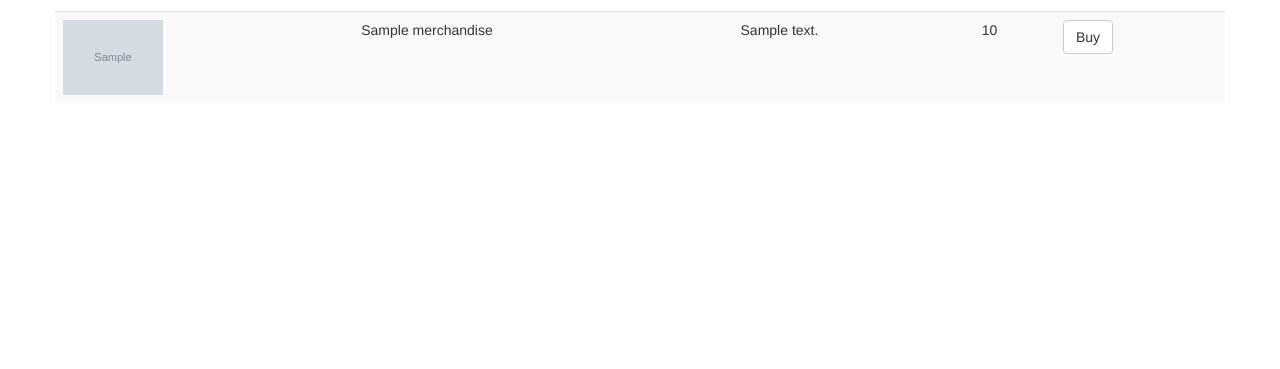
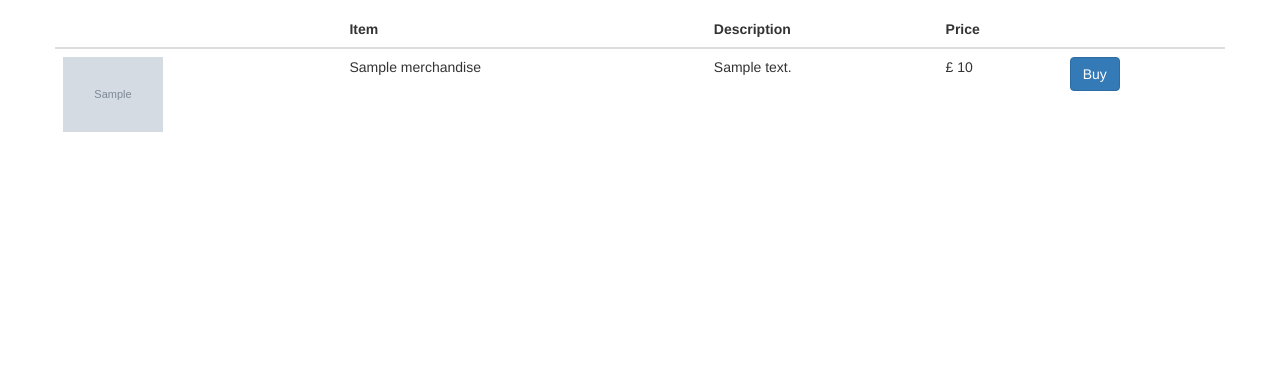
Before and after one commit to Code-Institute-Submissions/bike_builder, a Django app: page /merchandise/ in a window 1280 px wide. Shown: the part 51-420 px from the top of the page. Run offline with Django 3.2, Linux system fonts and the light colour scheme; tables that the repository leaves empty hold one stand-in row (values such as "Sample post"); grey boxes marked "Sample" are stand-in pictures; some libraries are stand-ins or nearby versions; some web fonts are replaced.

Commit message:
minor styling update

```diff
--- a/templates/gallery/gallery.html
+++ b/templates/gallery/gallery.html
@@ -2,10 +2,11 @@
 
 {% block content %}
 
+    <div class="form-container">
         <!--Image upload button if user is logged in. If not logged in, display message-->
         {% if user.is_authenticated %}
             <p>
-			<a href="{% url 'upload_image' %}" class="btn btn-default"><i class="fa fa-camera"></i> Upload Image</a>
+                <a href="{% url 'upload_image' %}" class="btn btn-primary"><i class="fa fa-camera"></i> Upload Image</a>
             </p>
         {% else %}
                 <p>You can view all images as a guest, but to upload images you need to login/register.</p>
@@ -22,6 +23,7 @@
                 <li data-toggle="modal" data-target="#myModal"><a href="#myGallery" data-slide-to="{{ forloop.counter }}"><img class="gallery-thumbnail" src="/media/{{ image.image }}"></a><p>{{ image.description }}</p></li>
             {% endfor %}
         </ul>
+    </div>
 
     <!--Modal (which contains carousel in its body)-->
     <div id="myModal" class="modal fade" role="dialog">
--- a/templates/gallery/gallery_form.html
+++ b/templates/gallery/gallery_form.html
@@ -1,6 +1,8 @@
 {% extends "base.html" %}
 {% load bootstrap_tags %}
+
 {% block content %}
+    <div class="form-container">
         <form role="form" method="post" action="{% url 'upload_image' %}" enctype="multipart/form-data">
             <legend>Upload Image</legend>
             {% csrf_token %}
@@ -9,4 +11,5 @@
                 <button type="submit" class="btn btn-primary">Upload</button>
             </div>
         </form>
+    </div>
 {% endblock %}
--- a/templates/how_to_guides/how_to_guides_form.html
+++ b/templates/how_to_guides/how_to_guides_form.html
@@ -1,6 +1,8 @@
 {% extends "base.html" %}
 {% load bootstrap_tags %}
+
 {% block content %}
+    <div class="form-container">
         <form role="form" method="post" action="{% url 'upload_guide' %}">
             <legend>Post Link For How-To Guide</legend>
             {% csrf_token %}
@@ -9,4 +11,5 @@
                 <button type="submit" class="btn btn-primary">Post</button>
             </div>
         </form>
+    </div>
 {% endblock %}
--- a/templates/login.html
+++ b/templates/login.html
@@ -1,6 +1,7 @@
 {% extends "base.html" %}
 {% load bootstrap_tags %}
 {% block content %}
+    <div class="form-container">
         <form role="form" method="post" action="{% url 'login' %}">
             <legend>Login</legend>
             {% csrf_token %}
@@ -9,4 +10,5 @@
                 <button type="submit" class="btn btn-primary">Login</button>
             </div>
         </form>
+    </div>
 {% endblock %}
--- a/templates/merchandise/merchandise.html
+++ b/templates/merchandise/merchandise.html
@@ -1,24 +1,27 @@
 {% extends 'base.html' %}
 {% block content %}
-    <table class="table table-striped">
-{#        <thead>#}
-{#            <tr>#}
-{#                <th>Name</th>#}
-{#                <th>Description</th>#}
-{#                <th>Price</th>#}
-{#                <th>Purchase</th>#}
-{#            </tr>#}
-{#        </thead>#}
+    <div class="form-container">
+        <table class="table">
+            <thead>
+                <tr>
+                    <th></th>
+                    <th>Item</th>
+                    <th>Description</th>
+                    <th>Price</th>
+                    <th></th>
+                </tr>
+            </thead>
             <tbody>
                 {% for product in products %}
                     <tr>
                         <td><img class="merch_image" src="/media/{{ product.image }}"></td>
                         <td>{{ product.name }}</td>
                         <td>{{ product.description }}</td>
-                    <td>{{ product.price }}</td>
-                    <td><a href="{% url 'place_order' product.id %}" class="btn btn-default">Buy</a></td>
+                        <td><span>£ </span>{{ product.price }}</td>
+                        <td><a href="{% url 'place_order' product.id %}" class="btn btn-primary">Buy</a></td>
                     </tr>
                 {% endfor %}
             </tbody>
         </table>
+    </div>
 {% endblock %}
--- a/templates/payments/make_payment.html
+++ b/templates/payments/make_payment.html
@@ -13,6 +13,7 @@
 {% endblock %}
 
 {% block content %}
+    <div class="form-container">
         <form role="form" method="post" id="payment-form" action="{% url 'place_order' product.id %}">
             <div id="credit-card-errors" style="display:none">
                 <div class="alert-message block-message error" id="stripe-error-message"></div>
@@ -25,4 +26,5 @@
                 <input class="btn btn-primary" id="validate_card_btn" name="commit" type="submit" value="Place Order">
             </div>
         </form>
+    </div>
 {% endblock %}
--- a/templates/profile.html
+++ b/templates/profile.html
@@ -1,12 +1,13 @@
 {% extends "base.html" %}
 
 {% block content %}
-    <div id="register-div" style="margin-top: 100px;">
+    <div class="form-container">
+        <p class="copy-form-legend">Profile</p>
         <p>You are logged in as <strong>{{ user.email }}</strong></p>
         <p>You have been a member since <strong>{{ user.date_joined }}</strong> and created <strong>{{ user.posts.count }}</strong> posts</p>
         <br>
         <p>Profile Image:</p>
         <img src="/media/{{ user.image }}" id="register-avatar" style="display: block; margin-bottom: 20px;"/>
-        <a href="{% url 'edit_profile' %}" class="btn btn-default">Change Profile Image</a>
+        <a href="{% url 'edit_profile' %}" class="btn btn-primary">Change Profile Image</a>
     </div>
 {% endblock %}
--- a/templates/register.html
+++ b/templates/register.html
@@ -1,6 +1,9 @@
 {% extends "base.html" %}
 {% load bootstrap_tags %}
+
 {% block content %}
+
+    <div class="form-container">
         <form role="form" method="post" action="{% url 'register' %}">
             <legend>Create a new account</legend>
             {% csrf_token %}
@@ -9,4 +12,5 @@
                 <button type="submit" class="btn btn-primary">Create account</button>
             </div>
         </form>
+    </div>
 {% endblock %}
```
Also changed, not shown: templates/bike_selector/bike_selector.html (+4 -3 lines), templates/how_to_guides/how_to_guides.html (+7 -1 lines). Lines whose indentation alone changed are shown as unchanged.
